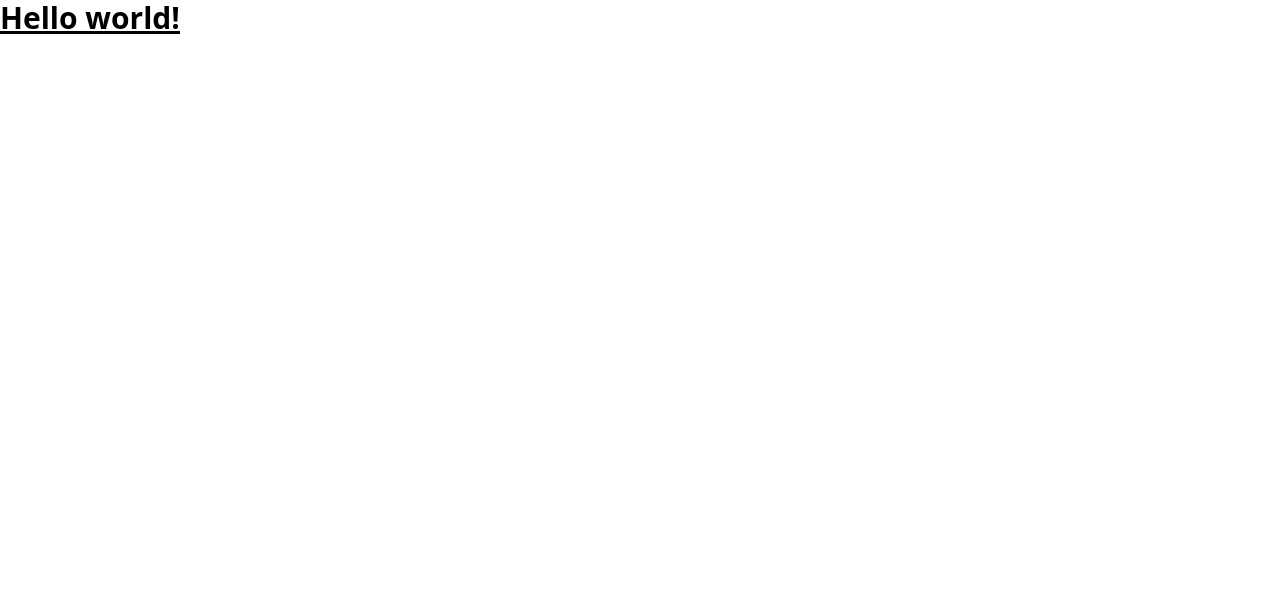
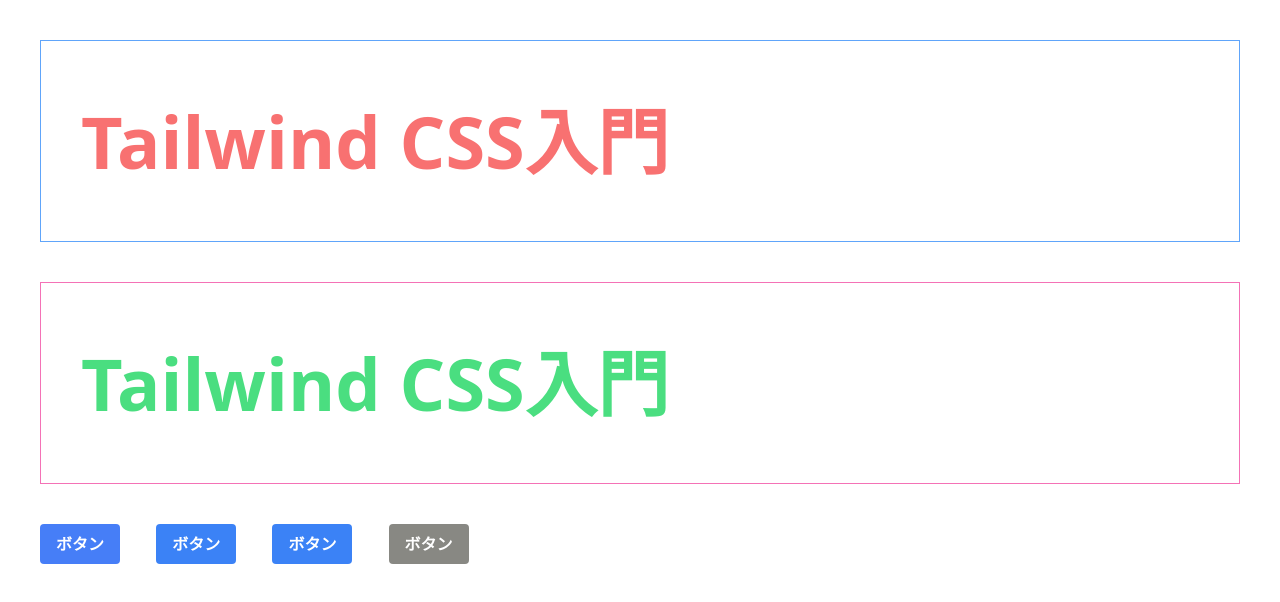
Before and after one commit to kobarihirono/tailwindcss-learn, a website: page src/index.html in a window 1280 px wide. Drawn offline with Linux system fonts and the light colour scheme.

Commit message:
[new]基礎学習

```diff
--- a/src/index.html
+++ b/src/index.html
@@ -1,14 +1,30 @@
 <!DOCTYPE html>
 <html lang="ja">
-<head>
-    <meta charset="UTF-8">
-    <meta name="viewport" content="width=device-width, initial-scale=1.0">
+  <head>
+    <meta charset="UTF-8" />
+    <meta name="viewport" content="width=device-width, initial-scale=1.0" />
     <link href="output.css" rel="stylesheet" />
-    <title>Tailwind CSS</title>
-</head>
-<body>
-    <h1 class="text-3xl font-bold underline">
-    Hello world!
-  </h1>
-</body>
+    <title>Tailwind CSS入門</title>
+  </head>
+  <body>
+    <div class="border border-blue-400 py-16 px-10 m-10">
+      <h1 class="font-bold text-2xl lg:text-7xl sm:text-red-400">
+        Tailwind CSS入門
+      </h1>
+    </div>
+    <div class="border border-pink-400 py-16 px-10 m-10">
+      <h1 class="font-bold text-2xl lg:text-7xl xl:text-green-400">
+        Tailwind CSS入門
+      </h1>
+    </div>
+
+    <button class="easy-button">ボタン</button>
+    <button
+      class="bg-blue-500 hover:bg-blue-600 text-white font-bold py-2 px-4 rounded ml-8"
+    >
+      ボタン
+    </button>
+    <button class="btn btn-blue">ボタン</button>
+    <button class="btn bg-primary-200 text-white">ボタン</button>
+  </body>
 </html>
--- a/src/input.css
+++ b/src/input.css
@@ -1,3 +1,29 @@
 @tailwind base;
 @tailwind components;
 @tailwind utilities;
+
+.easy-button {
+    padding: 8px 16px;
+    background-color: #467EF7;
+    color: white;
+    border-radius: 4px;
+    font-weight: bold;
+    margin-left: 40px;
+}
+
+.easy-button:hover {
+    background-color: #1E40AF;
+}
+
+/* スタイルの共通化 */
+.btn {
+    @apply font-bold py-2 px-4 rounded ml-8;
+}
+
+.btn-blue {
+    @apply bg-blue-500 text-white;
+}
+
+.btn-blue:hover {
+    @apply bg-blue-700;
+}
--- a/tailwind.config.js
+++ b/tailwind.config.js
@@ -2,7 +2,14 @@
 module.exports = {
   content: ["./src/**/*.{html,js}"],
   theme: {
-    extend: {},
+    extend: {
+      colors: {
+        primary: {
+          100: "#E2E2D5",
+          200: "#888883",
+        },
+      }
+    },
   },
   plugins: [],
 };
```
Also changed, not shown: src/output.css.
